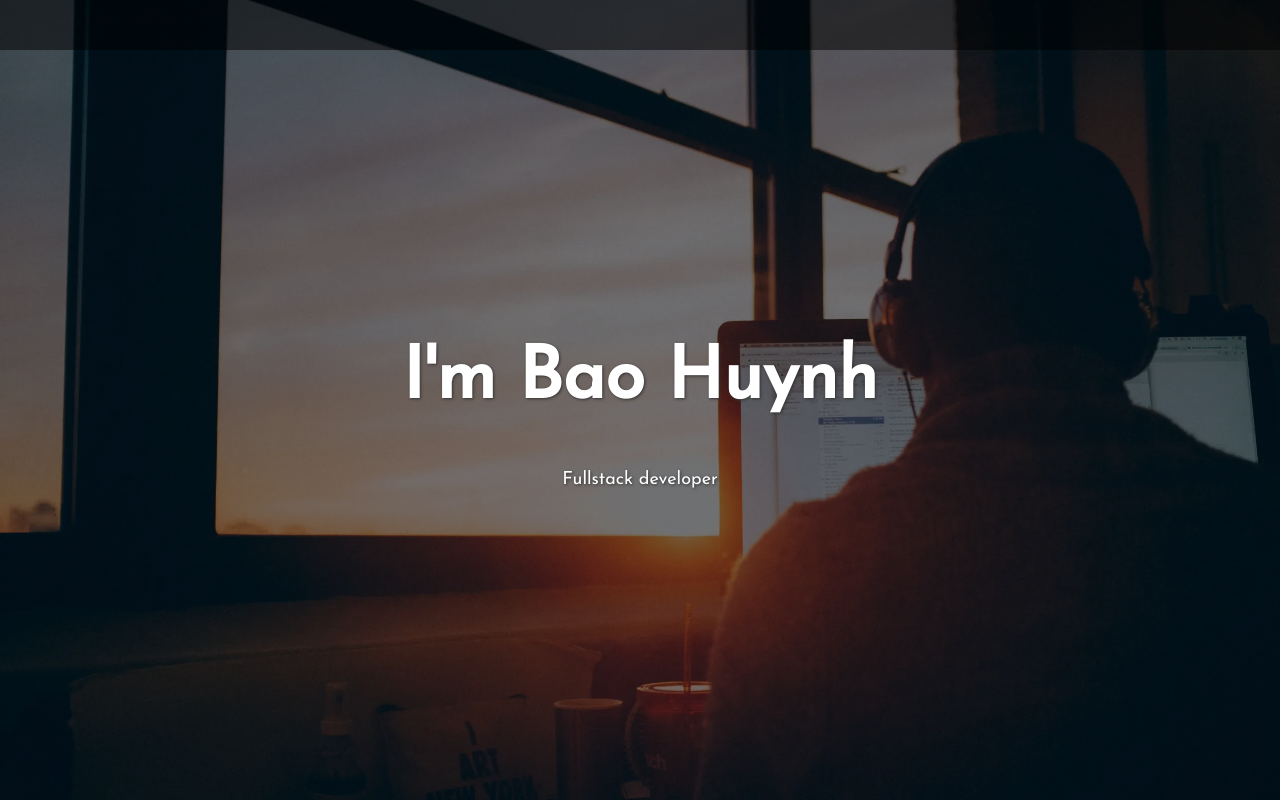
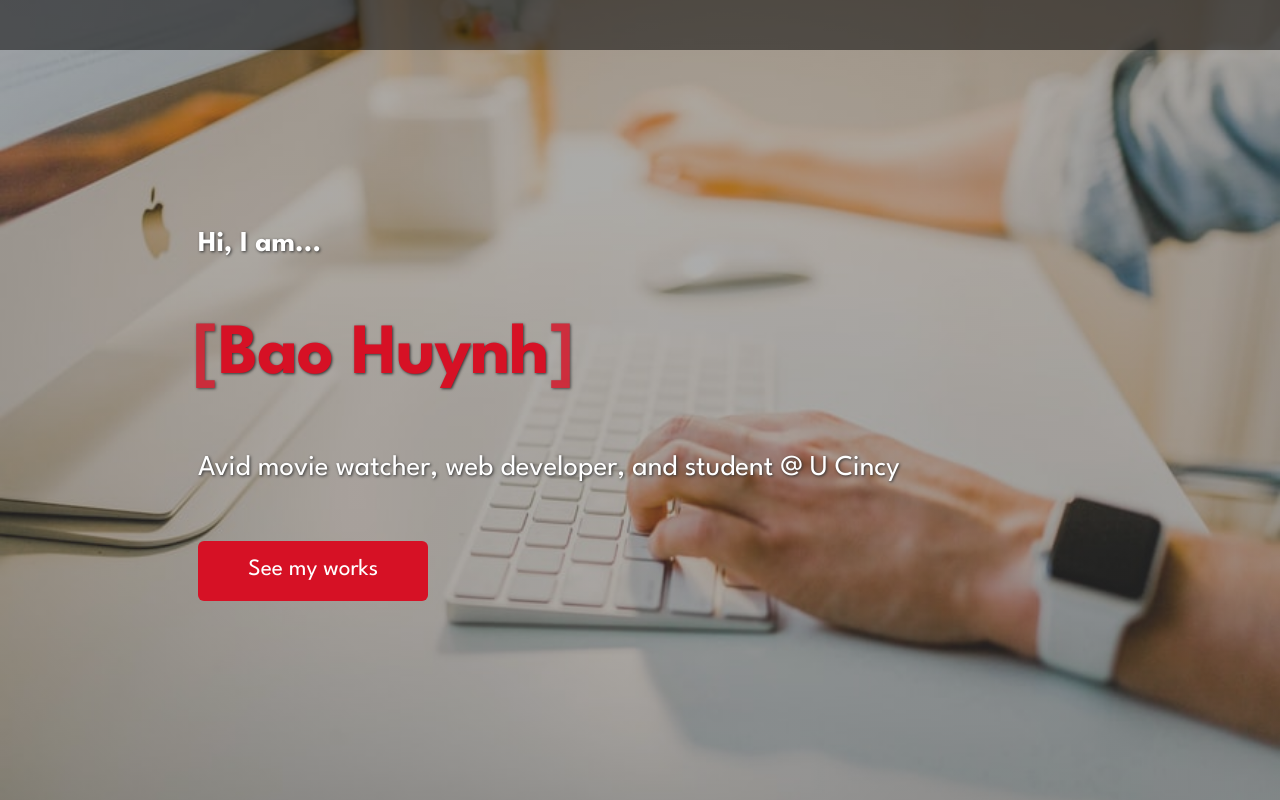
Before and after one commit to GodswillEdet/portfolio-blog, a Next.js app: page / in a window 1280 px wide. Built offline with nearby package versions, Linux system fonts and the light colour scheme.

Commit message:
Add hero content and styling

```diff
--- a/pages/index.tsx
+++ b/pages/index.tsx
@@ -6,16 +6,30 @@ const Home: NextPage = () => {
   return (
     <>
       <Head>
-        <title>Create Next App</title>
-        <meta name="description" content="Generated by create next app" />
+        <title>Bao Huynh portfolio</title>
+        <meta name="description" content="Bao Huynh's portfolio" />
         <link rel="icon" href="/favicon.ico" />
       </Head>
       <nav className={styles.nav}></nav>
       <main className={styles.main}>
-        <section className={styles.hero}>
-          <div className={styles.heroInfo}>
-            <h1>I&apos;m Bao Huynh</h1>
-            <p>Fullstack developer</p>
+        <section aria-labelledby="hero-title" className={styles.hero}>
+          <div className={styles.hero_content_container}>
+            <header id="hero-title" className={styles.hero_header}>
+              <p>
+                <b>Hi, I am...</b>
+              </p>
+              <h1>
+                <span>[</span>Bao Huynh<span>]</span>
+              </h1>
+              <p className={styles.hero_subtitle}>
+                Avid movie watcher, web developer, and student @ U Cincy
+              </p>
+            </header>
+            <div className={styles.cta}>
+              <a href="#" className={styles.fill}>
+                <span className={styles.ctaText}>See my works</span>
+              </a>
+            </div>
           </div>
         </section>
       </main>
--- a/styles/Home.module.scss
+++ b/styles/Home.module.scss
@@ -18,24 +18,51 @@
 .hero {
   width: 100%;
   height: 100vh;
-  background: linear-gradient(rgba(0, 0, 0, 0.55), rgba(0, 0, 0, 0.55)),
-    url("../public/simon-abrams-k_T9Zj3SE8k-unsplash.webp") no-repeat center center;
+  background: linear-gradient(rgba(70, 70, 70, 0.45), rgba(70, 70, 70, 0.45)),
+    url("../public/laptop2-austindistel.jpg") no-repeat center center;
   background-size: cover;
-  background-position: 50%;
+  background-position: 20% 60%;
+}
 
+.hero_content_container {
+  height: 100%;
+  margin: auto 11em;
   display: flex;
   flex-direction: column;
   justify-content: center;
-  align-items: center;
 }
 
-.heroInfo {
-  font-family: "Josefin Sans";
-  text-align: center;
-  color: #fff;
+.hero_header {
+  text-align: left;
+  text-shadow: 1px 1px 3px #333;
+  margin-bottom: 0.5em;
 
-  h1,
   p {
+    font-size: 1.6rem;
+  }
+
+  h1 {
+    display: inline-block;
+    margin: 0.35em auto 0.35em -5px;
     text-shadow: 1px 1px 3px #333;
+    color: #d61125;
+    font-weight: 700;
+    letter-spacing: -1px;
+    span {
+      opacity: 0.8;
+    }
   }
 }
+
+.cta {
+  display: flex;
+  margin-top: 1em;
+  a {
+    text-align: center;
+    padding: 0.7em;
+    width: 18vw;
+    border-radius: 6px;
+    font-size: 1.3rem;
+    background: #d61125;
+  }
+}
--- a/styles/globals.scss
+++ b/styles/globals.scss
@@ -1,12 +1,14 @@
-@import url("https://fonts.googleapis.com/css2?family=Josefin+Sans&display=swap");
+@import url('https://fonts.googleapis.com/css2?family=League+Spartan:wght@100;200;300;400;500;600;700;800;900&display=swap');
 
 html,
 body {
   font-size: 18px;
   padding: 0;
   margin: 0;
-  font-family: -apple-system, BlinkMacSystemFont, Segoe UI, Roboto, Oxygen,
-    Ubuntu, Cantarell, Fira Sans, Droid Sans, Helvetica Neue, sans-serif;
+  // font-family: -apple-system, BlinkMacSystemFont, Segoe UI, Roboto, Oxygen, Ubuntu, Cantarell,
+  //   Fira Sans, Droid Sans, Helvetica Neue, sans-serif;
+  font-family: "League Spartan";
+  color: #fff;
 }
 
 a {
@@ -14,7 +16,7 @@ a {
   text-decoration: none;
 }
 
-* {
+*, *::after, *::before {
   box-sizing: border-box;
 }
 
@@ -30,7 +32,9 @@ h3 {
   font-size: 2rem;
 }
 
-h4, h5, h6 {
+h4,
+h5,
+h6 {
   font-size: 1.5rem;
 }
 
```
